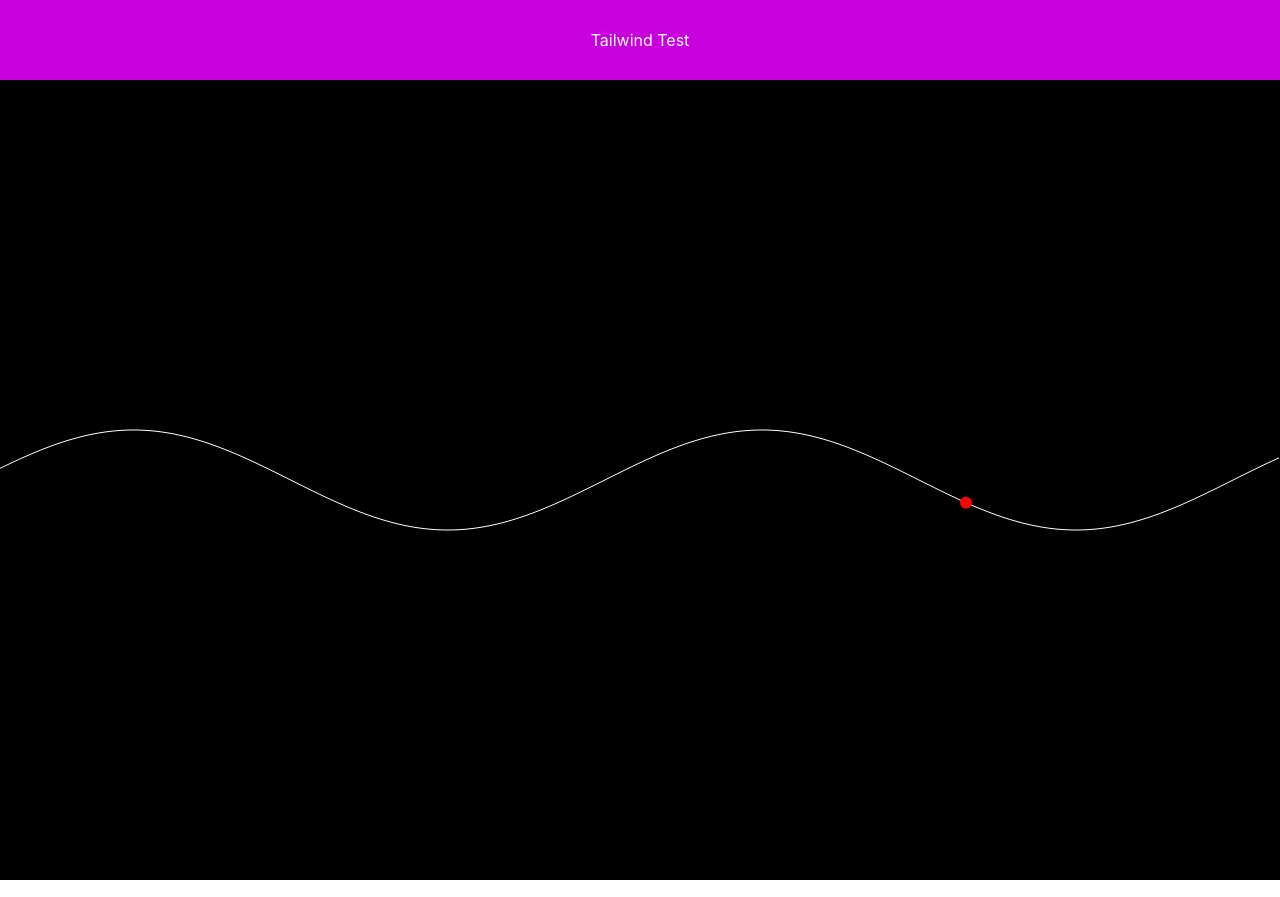
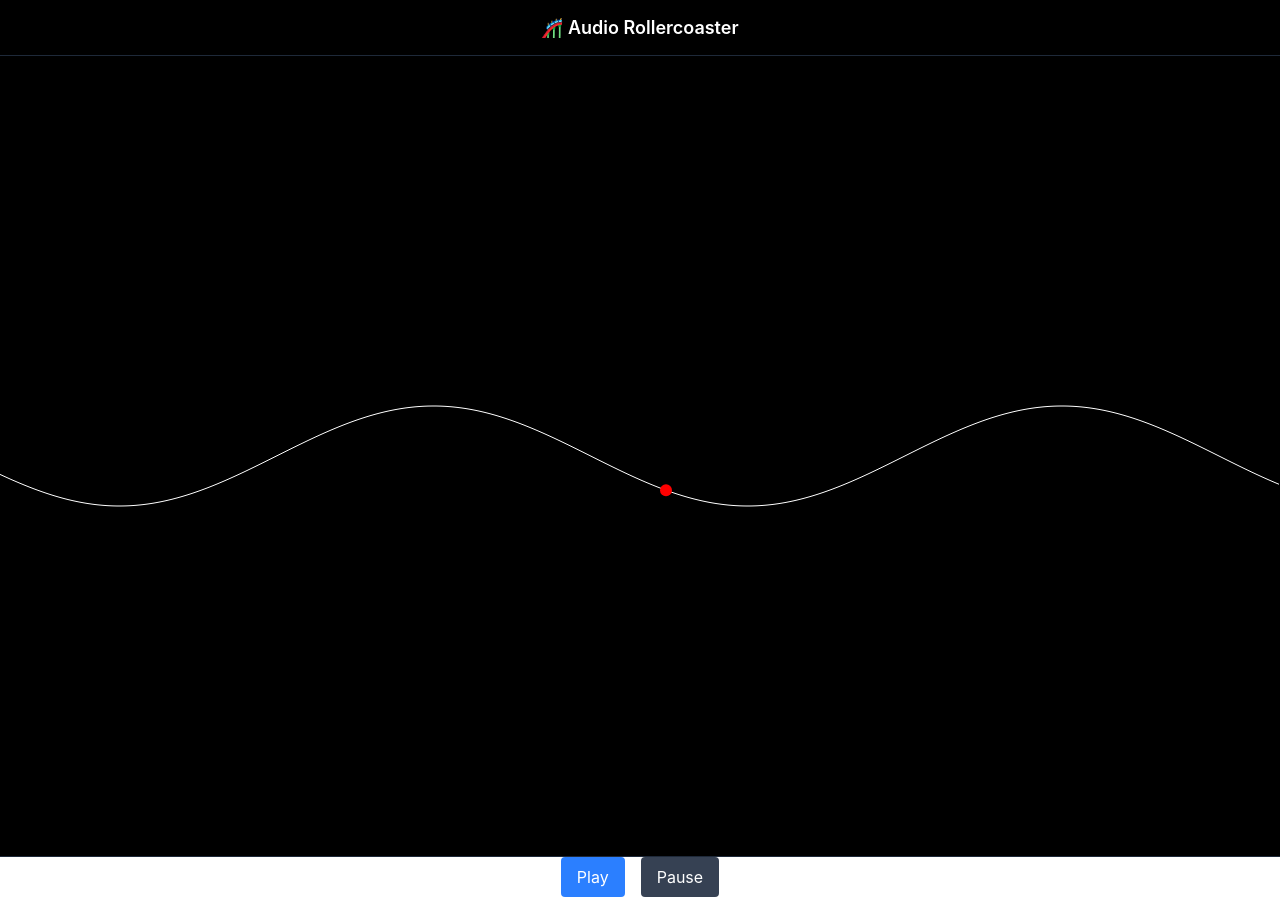
Before and after one commit to vvt3/audio-visualiser, a React (Vite) app: page / in a window 1280 px wide. Built offline with nearby package versions, Linux system fonts and the light colour scheme.

Commit message:
Div Layout

```diff
--- a/src/App.jsx
+++ b/src/App.jsx
@@ -2,11 +2,29 @@ import VisualizerCanvas from "./components/Canvas"
 
 function App() {
   return (
-    <div className="w-screen h-screen bg-black">
-      <div className="bg-fuchsia-600 text-white p-4 flex items-center h-20 justify-center">
-          Tailwind Test
-      </div>
-      <VisualizerCanvas />
+     <div className="h-screen flex flex-col bg-black text-white">
+      {/* Header */}
+      <header className="h-14 flex items-center justify-center px-4 border-b border-gray-800">
+        <h1 className="text-lg font-semibold flex items-center p-20">
+          🎢 Audio Rollercoaster
+        </h1>
+      </header>
+
+      {/* Main Canvas Area */}
+      <main className="flex-1 relative">
+        <VisualizerCanvas />
+      </main>
+
+      {/* Footer / Controls */}
+      <footer className="h-16 flex items-center justify-center gap-4 border-t border-gray-800">
+        <button className="px-4 py-2 bg-blue-500 rounded">
+          Play
+        </button>
+        <button className="px-4 py-2 bg-gray-700 rounded">
+          Pause
+        </button>
+      </footer>
+
     </div>
   )
 }
```
